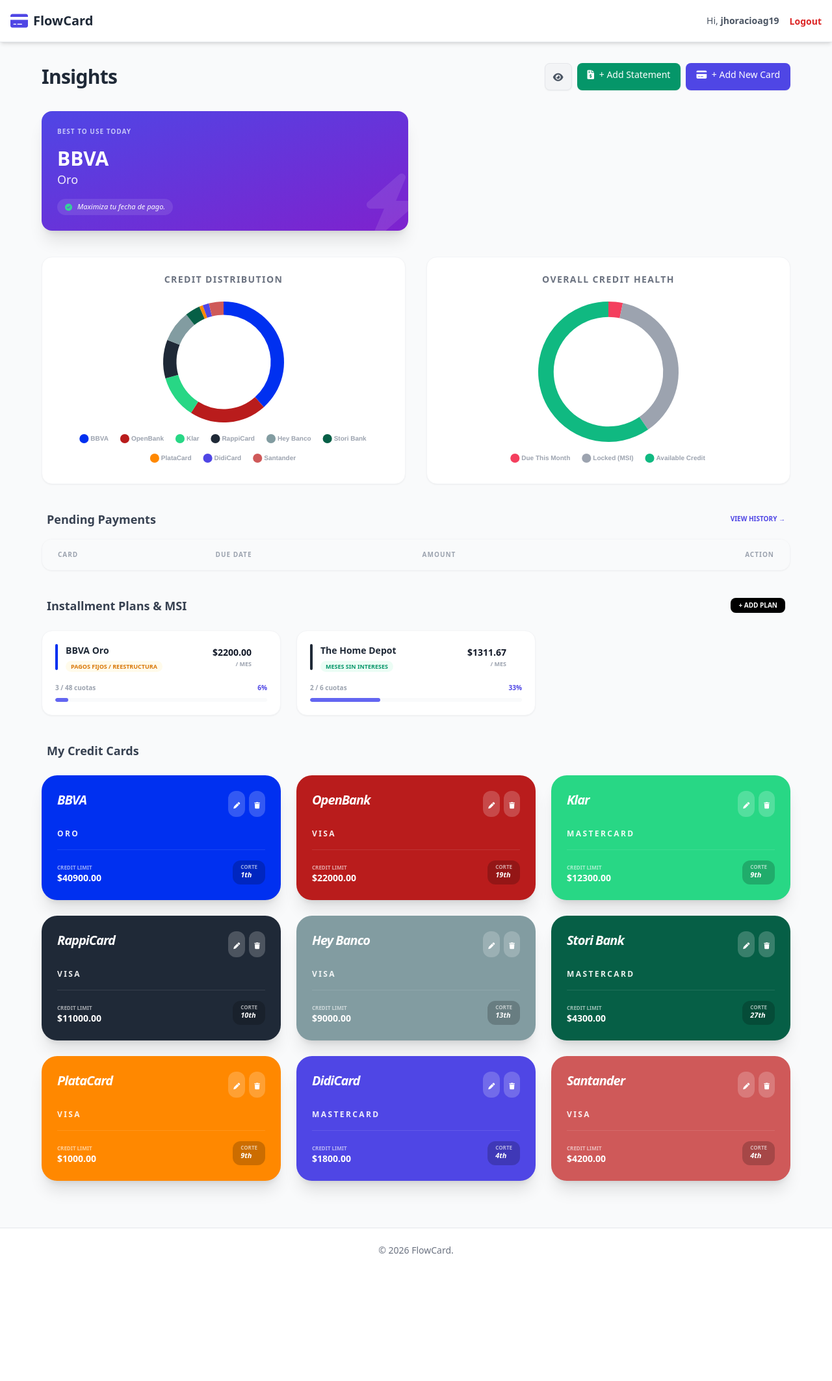
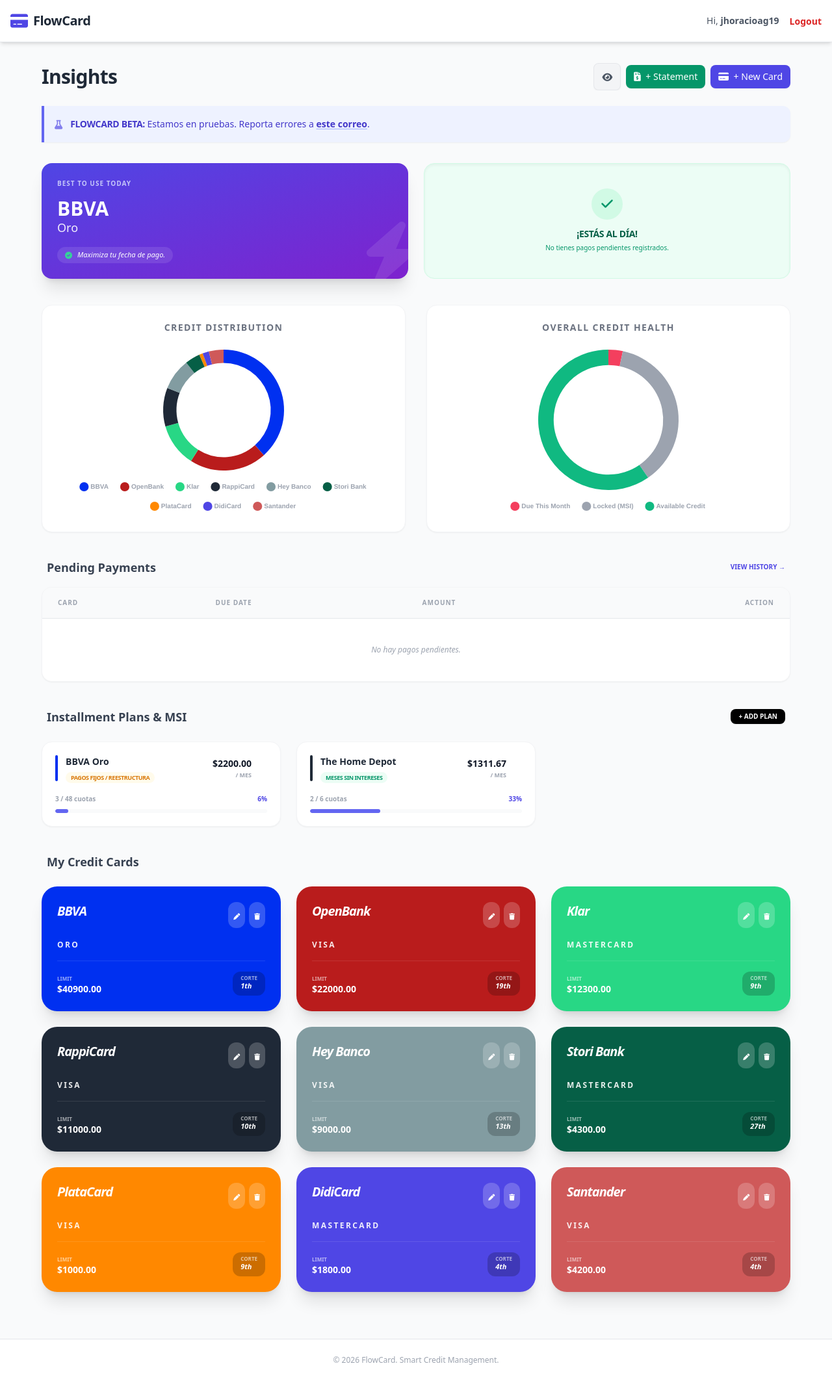
Before and after one commit to jhoracio19/FlowCard, a Django app: page /dashboard/ in a window 1280 px wide. Shown: the whole page at 65% size. Before the commit the page ends 1929 px from the top, so only its background shows below. Run offline with Django 5.2, Linux system fonts and the light colour scheme; a user stored in the database is signed in; data comes from the database, SQL or seed files in the repository; both versions use the stored data as it was after the commit; lists and menus that the app fills with data are empty; some libraries are stand-ins or nearby versions.

Commit message:
build: preparado para beta con aislamiento de usuarios y banner de feedback

```diff
--- a/apps/cards/views.py
+++ b/apps/cards/views.py
@@ -1,19 +1,15 @@
-# apps/cards/views.py
 import json
 from django.views.generic import TemplateView, CreateView, UpdateView, DeleteView
 from django.contrib.auth.mixins import LoginRequiredMixin
 from django.db.models import Sum
 from django.urls import reverse_lazy
 from django.contrib.auth.forms import UserCreationForm
-from django.shortcuts import get_object_or_404
+from django.shortcuts import get_object_or_404, redirect
+from django.views import View
 
 from .models import CreditCard, MonthlyStatement, InstallmentPlan
 from .services import get_best_card_to_use
 from .forms import CreditCardForm, InstallmentPlanForm
-from django.views.generic import UpdateView, DeleteView
-from django.views import View
-from django.shortcuts import get_object_or_404, redirect
-from .models import InstallmentPlan
 
 class DashboardView(LoginRequiredMixin, TemplateView):
     template_name = 'cards/dashboard.html'
@@ -21,48 +17,44 @@
     def get_context_data(self, **kwargs):
         context = super().get_context_data(**kwargs)
 
-        # 1. Datos base del usuario
+        # FILTRADO DE SEGURIDAD: Solo datos del usuario autenticado
         user_cards = CreditCard.objects.filter(user=self.request.user)
+
+        # Filtrar estados de cuenta pendientes del usuario
         pending_statements = MonthlyStatement.objects.filter(
             card__user=self.request.user,
             is_paid=False
-        ).order_by('due_date') # Ordenados por fecha de vencimiento real
+        ).order_by('due_date')
 
+        # Filtrar planes MSI activos del usuario
         installment_plans = InstallmentPlan.objects.filter(
             card__user=self.request.user,
             is_active=True
         )
 
-        # 2. Lógica de Recomendación y Próximo Pago
+        # Lógica de Recomendación
         best_card = get_best_card_to_use(user_cards)
-        # Obtenemos el pago más cercano de la lista ya ordenada
         next_to_pay = pending_statements.first()
 
-        # 3. Datos Gráfica 1 (Distribución por Banco)
+        # Datos para Gráfica 1 (Distribución)
         card_labels = [card.bank_name for card in user_cards]
         card_limits = [float(card.credit_limit) for card in user_cards]
         card_colors = [str(card.color).strip() if card.color else '#4f46e5' for card in user_cards]
 
-        # 4. Lógica Matemática para Gráfica 2 (Salud Financiera)
+        # Lógica para Gráfica 2 (Salud Financiera)
         total_limit = float(user_cards.aggregate(Sum('credit_limit'))['credit_limit__sum'] or 0)
-
-        # A. PAGO INMEDIATO (Rojo)
         statement_debt = float(pending_statements.aggregate(Sum('non_interest_payment'))['non_interest_payment__sum'] or 0)
         current_month_msi = float(installment_plans.aggregate(Sum('monthly_payment'))['monthly_payment__sum'] or 0)
+
         immediate_payment = statement_debt + current_month_msi
-
-        # B. SALDO RETENIDO (Gris): Capital de MSI que aún no vence
         total_remaining_plans = sum(float(plan.remaining_amount) for plan in installment_plans)
         locked_credit = max(0, total_remaining_plans - current_month_msi)
-
-        # C. CRÉDITO DISPONIBLE (Verde)
         available_credit = max(0, total_limit - immediate_payment - locked_credit)
 
-        # 5. Actualizar el contexto
         context.update({
             'cards': user_cards,
             'best_card': best_card,
-            'next_to_pay': next_to_pay, # Nueva variable para el Dashboard
+            'next_to_pay': next_to_pay,
             'pending_statements': pending_statements,
             'installment_plans': installment_plans,
             'chart_labels': json.dumps(card_labels),
@@ -72,7 +64,7 @@
         })
         return context
 
-# --- VISTAS DE TARJETAS ---
+# --- VISTAS DE TARJETAS (SEGURIDAD REFORZADA) ---
 
 class CreditCardCreateView(LoginRequiredMixin, CreateView):
     model = CreditCard
@@ -81,6 +73,7 @@
     success_url = reverse_lazy('cards:dashboard')
 
     def form_valid(self, form):
+        # Asignar automáticamente el usuario logueado al crear
         form.instance.user = self.request.user
         return super().form_valid(form)
 
@@ -91,7 +84,7 @@
     success_url = reverse_lazy('cards:dashboard')
 
     def get_queryset(self):
-        # Asegura que el usuario solo edite sus propias tarjetas
+        # El queryset filtrado evita que editen IDs de otros usuarios
         return CreditCard.objects.filter(user=self.request.user)
 
 class CreditCardDeleteView(LoginRequiredMixin, DeleteView):
@@ -99,15 +92,10 @@
     success_url = reverse_lazy('cards:dashboard')
 
     def get_queryset(self):
-        # Asegura que el usuario solo borre sus propias tarjetas
+        # El queryset filtrado evita que borren IDs ajenos
         return CreditCard.objects.filter(user=self.request.user)
 
-# --- OTRAS VISTAS ---
-
-class RegisterView(CreateView):
-    form_class = UserCreationForm
-    template_name = 'registration/register.html'
-    success_url = reverse_lazy('login')
+# --- VISTAS DE PLANES MSI ---
 
 class InstallmentPlanCreateView(LoginRequiredMixin, CreateView):
     model = InstallmentPlan
@@ -117,12 +105,17 @@
 
     def get_form_kwargs(self):
         kwargs = super().get_form_kwargs()
-        kwargs['user'] = self.request.user
+        kwargs['user'] = self.request.user # Pasa el usuario para filtrar el dropdown de tarjetas en el form
         return kwargs
 
 class InstallmentPlanDeleteView(LoginRequiredMixin, View):
     def post(self, request, pk):
-        # Buscamos el plan asegurándonos que pertenezca al usuario logueado
+        # get_object_or_404 con filtro de usuario es la defensa final
         plan = get_object_or_404(InstallmentPlan, id=pk, card__user=request.user)
         plan.delete()
         return redirect('cards:dashboard')
+
+class RegisterView(CreateView):
+    form_class = UserCreationForm
+    template_name = 'registration/register.html'
+    success_url = reverse_lazy('login')
--- /dev/null
+++ b/requirements.txt
@@ -0,0 +1,4 @@
+asgiref==3.11.0
+Django==6.0
+django-environ==0.12.0
+sqlparse==0.5.5
--- a/templates/base.html
+++ b/templates/base.html
@@ -1,14 +1,24 @@
+{% load static %}
 <!DOCTYPE html>
 <html lang="en">
 <head>
     <meta charset="UTF-8">
-    <meta name="viewport" content="width=device-width, initial-scale=1.0">
+    <meta name="viewport" content="width=device-width, initial-scale=1.0, maximum-scale=1.0, user-scalable=no">
     <title>{% block title %}FlowCard{% endblock %}</title>
+
     <script src="https://cdn.tailwindcss.com"></script>
     <script src="https://unpkg.com/htmx.org@1.9.10"></script>
     <link rel="stylesheet" href="https://cdnjs.cloudflare.com/ajax/libs/font-awesome/6.0.0/css/all.min.css">
+
+    <link rel="icon" type="image/png" href="{% static 'img/logo.png' %}">
+    <link rel="apple-touch-icon" href="{% static 'img/logo-touch.png' %}">
+
     <style>
+        /* Animación suave para eliminar filas con HTMX */
         .htmx-swapping { opacity: 0; transition: opacity 1s ease-out; }
+
+        /* Prevenir que el scroll horizontal se rompa en móviles */
+        body { overflow-x: hidden; }
     </style>
 </head>
 <body class="bg-gray-50 flex flex-col min-h-screen">
@@ -16,14 +26,15 @@
         <div class="max-w-7xl mx-auto px-4 h-16 flex justify-between items-center">
             <a href="{% url 'cards:dashboard' %}" class="flex items-center">
                 <i class="fa-solid fa-credit-card text-indigo-600 text-2xl mr-2"></i>
-                <span class="font-bold text-xl text-gray-800">FlowCard</span>
+                <span class="font-bold text-xl text-gray-800 tracking-tight">FlowCard</span>
             </a>
             <div class="flex items-center space-x-4">
                 {% if user.is_authenticated %}
-                    <span class="text-sm text-gray-600">Hi, <b>{{ user.username }}</b></span>
+
+                    <span class="text-xs md:text-sm text-gray-600">Hi, <b>{{ user.username }}</b></span>
                     <form action="{% url 'logout' %}" method="post" class="inline">
                         {% csrf_token %}
-                        <button type="submit" class="text-red-600 text-sm font-bold">Logout</button>
+                        <button type="submit" class="text-red-600 text-xs md:text-sm font-bold hover:underline">Logout</button>
                     </form>
                 {% else %}
                     <a href="{% url 'login' %}" class="text-gray-600 text-sm">Login</a>
@@ -36,16 +47,10 @@
         {% block content %}{% endblock %}
     </main>
 
-    <footer class="bg-white border-t py-6 text-center text-gray-500 text-sm">
-        &copy; {% now "Y" %} FlowCard.
+    <footer class="bg-white border-t py-6 text-center text-gray-400 text-xs">
+        &copy; {% now "Y" %} FlowCard. Smart Credit Management.
     </footer>
+
     {% block extra_js %}{% endblock %}
-
-    <style>
-    .htmx-swapping {
-        opacity: 0;
-        transition: opacity 1s ease-out;
-    }
-</style>
 </body>
 </html>
--- a/templates/cards/dashboard.html
+++ b/templates/cards/dashboard.html
@@ -3,20 +3,37 @@
 {% block title %}Dashboard - FlowCard{% endblock %}
 
 {% block content %}
-<div class="max-w-6xl mx-auto">
-    <div class="flex justify-between items-center mb-8">
-        <h1 class="text-3xl font-bold text-gray-800 tracking-tight">Insights</h1>
-        <div class="flex gap-2">
-            <button id="privacyBtn" onclick="togglePrivacy()" class="bg-gray-100 hover:bg-gray-200 text-gray-600 px-3 py-2 rounded-lg transition shadow-sm border border-gray-200">
+<div class="max-w-6xl mx-auto px-2 md:px-0">
+    <div class="flex flex-col md:flex-row md:justify-between md:items-center mb-6 gap-4">
+        <h1 class="text-2xl md:text-3xl font-bold text-gray-800 tracking-tight">Insights</h1>
+
+        <div class="flex items-center gap-2 overflow-x-auto pb-2 md:pb-0 scrollbar-hide">
+            <button id="privacyBtn" onclick="togglePrivacy()" class="flex-shrink-0 bg-gray-100 hover:bg-gray-200 text-gray-600 px-3 py-2 rounded-lg transition shadow-sm border border-gray-200">
                 <i class="fa-solid fa-eye text-sm"></i>
             </button>
 
-            <a href="{% url 'statements:add' %}" class="bg-emerald-600 hover:bg-emerald-700 text-white px-4 py-2 rounded-lg font-medium transition shadow-sm text-sm">
-                <i class="fa-solid fa-file-invoice-dollar mr-1"></i> + Add Statement
+            <a href="{% url 'statements:add' %}" class="flex-shrink-0 whitespace-nowrap bg-emerald-600 hover:bg-emerald-700 text-white px-3 py-2 rounded-lg font-medium transition shadow-sm text-xs md:text-sm">
+                <i class="fa-solid fa-file-invoice-dollar mr-1"></i> + Statement
             </a>
-            <a href="{% url 'cards:card_add' %}" class="bg-indigo-600 hover:bg-indigo-700 text-white px-4 py-2 rounded-lg font-medium transition shadow-sm text-sm">
-                <i class="fa-solid fa-credit-card mr-1"></i> + Add New Card
+
+            <a href="{% url 'cards:card_add' %}" class="flex-shrink-0 whitespace-nowrap bg-indigo-600 hover:bg-indigo-700 text-white px-3 py-2 rounded-lg font-medium transition shadow-sm text-xs md:text-sm">
+                <i class="fa-solid fa-credit-card mr-1"></i> + New Card
             </a>
+        </div>
+    </div>
+
+    <div class="bg-indigo-50 border-l-4 border-indigo-500 p-4 mb-8 rounded-r-xl shadow-sm">
+        <div class="flex items-start md:items-center">
+            <div class="flex-shrink-0">
+                <i class="fa-solid fa-flask text-indigo-600 animate-pulse text-sm"></i>
+            </div>
+            <div class="ml-3">
+                <p class="text-[11px] md:text-sm text-indigo-700 leading-relaxed">
+                    <span class="font-bold uppercase tracking-tight">FlowCard Beta:</span>
+                    Estamos en pruebas. Reporta errores a
+                    <a href="mailto:tu-correo@ejemplo.com" class="font-black underline decoration-indigo-300 underline-offset-2">este correo</a>.
+                </p>
+            </div>
         </div>
     </div>
 
@@ -26,7 +43,7 @@
             <div class="relative z-10">
                 <h2 class="text-indigo-100 text-[10px] font-bold uppercase tracking-widest opacity-80">Best to use today</h2>
                 <div class="mt-4">
-                    <span class="text-3xl font-black block">{{ best_card.bank_name }}</span>
+                    <span class="text-3xl font-black block leading-none">{{ best_card.bank_name }}</span>
                     <span class="text-lg opacity-90">{{ best_card.card_name }}</span>
                 </div>
             </div>
@@ -48,7 +65,6 @@
                         {% endif %}
                     {% endwith %}
                 </div>
-
                 <div class="flex items-center gap-4">
                     <div class="w-1.5 h-10 rounded-full" style="background-color: {{ next_to_pay.card.color }};"></div>
                     <div>
@@ -57,7 +73,6 @@
                     </div>
                 </div>
             </div>
-
             <div class="mt-4 flex justify-between items-end">
                 <div>
                     <p class="text-[9px] text-gray-400 uppercase font-black mb-0.5">Amount to pay</p>
@@ -68,7 +83,14 @@
                     <p class="text-lg font-black text-red-600 leading-none">{{ next_to_pay.due_date|date:"M d" }}</p>
                 </div>
             </div>
-            <i class="fa-solid fa-calendar-check absolute -right-4 -bottom-4 text-8xl text-gray-50 pointer-events-none"></i>
+        </div>
+        {% else %}
+        <div class="bg-emerald-50 border border-emerald-100 rounded-2xl p-6 flex flex-col items-center justify-center text-center shadow-inner min-h-[160px]">
+            <div class="w-12 h-12 bg-emerald-100 rounded-full flex items-center justify-center mb-3">
+                <i class="fa-solid fa-check text-emerald-600 text-xl"></i>
+            </div>
+            <p class="text-emerald-800 font-black text-sm uppercase tracking-tight">¡Estás al día!</p>
+            <p class="text-emerald-600 text-[10px] font-medium mt-1">No tienes pagos pendientes registrados.</p>
         </div>
         {% endif %}
     </div>
@@ -89,6 +111,7 @@
         <a href="{% url 'statements:history' %}" class="text-[10px] text-indigo-600 font-bold uppercase hover:underline">View History →</a>
     </div>
     <div class="bg-white rounded-2xl shadow-sm border border-gray-100 overflow-hidden mb-10">
+        <div class="overflow-x-auto">
             <table class="min-w-full divide-y divide-gray-200">
                 <thead class="bg-gray-50">
                     <tr>
@@ -101,7 +124,7 @@
                 <tbody class="bg-white divide-y divide-gray-100">
                     {% for statement in pending_statements %}
                     <tr class="hover:bg-gray-50 transition-colors">
-                    <td class="px-6 py-4">
+                        <td class="px-6 py-4 whitespace-nowrap">
                             <div class="flex items-center gap-3">
                                 <div class="w-1 h-8 rounded-full" style="background-color: {{ statement.card.color }};"></div>
                                 <div>
@@ -110,26 +133,24 @@
                                 </div>
                             </div>
                         </td>
-                    <td class="px-6 py-4 text-sm font-bold text-gray-700">
+                        <td class="px-6 py-4 whitespace-nowrap text-sm font-bold text-gray-700">
                             {{ statement.month_year|date:"M d, Y" }}
                         </td>
-                    <td class="px-6 py-4">
+                        <td class="px-6 py-4 whitespace-nowrap">
                             <span class="amount-blur text-sm font-black text-gray-900 transition-all duration-300">${{ statement.non_interest_payment }}</span>
                         </td>
-                    <td class="px-6 py-4 text-right">
-                        <button hx-post="{% url 'statements:mark_as_paid' statement.id %}"
-                                hx-target="closest tr"
-                                hx-swap="outerHTML swap:1s"
-                                hx-headers='{"X-CSRFToken": "{{ csrf_token }}"}'
-                                hx-on::after-request="setTimeout(() => { location.reload(); }, 1000)"
-                                class="bg-indigo-50 text-indigo-600 px-3 py-1 rounded-lg text-[10px] font-black hover:bg-indigo-600 hover:text-white transition-all uppercase">
+                        <td class="px-6 py-4 text-right whitespace-nowrap">
+                            <button hx-post="{% url 'statements:mark_as_paid' statement.id %}" hx-target="closest tr" hx-swap="outerHTML swap:1s" hx-headers='{"X-CSRFToken": "{{ csrf_token }}"}' hx-on::after-request="setTimeout(() => { location.reload(); }, 1000)" class="bg-indigo-50 text-indigo-600 px-3 py-1 rounded-lg text-[10px] font-black hover:bg-indigo-600 hover:text-white transition-all uppercase">
                                 Paid
                             </button>
                         </td>
                     </tr>
+                    {% empty %}
+                    <tr><td colspan="4" class="px-6 py-10 text-center text-gray-400 text-xs italic font-medium">No hay pagos pendientes.</td></tr>
                     {% endfor %}
                 </tbody>
             </table>
+        </div>
     </div>
 
     <div class="flex justify-between items-center mb-6 px-2">
@@ -139,20 +160,18 @@
     <div class="grid grid-cols-1 md:grid-cols-2 lg:grid-cols-3 gap-6 mb-10">
         {% for plan in installment_plans %}
         <div class="bg-white rounded-2xl shadow-sm border border-gray-100 p-5 hover:shadow-md transition-shadow relative group">
-
             <form action="{% url 'cards:plan_delete' plan.id %}" method="post" class="absolute top-2 right-2 opacity-0 group-hover:opacity-100 transition-opacity" onsubmit="return confirm('¿Liquidar este plan manualmente?');">
                 {% csrf_token %}
                 <button type="submit" class="text-gray-300 hover:text-red-500 p-1">
                     <i class="fa-solid fa-trash-can text-[10px]"></i>
                 </button>
             </form>
-
             <div class="flex justify-between items-start mb-4">
                 <div class="flex items-start gap-3">
                     <div class="w-1 h-10 rounded-full" style="background-color: {{ plan.card.color }};"></div>
                     <div>
-                        <h4 class="font-bold text-gray-800 text-sm">{{ plan.name }}</h4>
-                        <span class="text-[9px] px-2 py-0.5 rounded-full {% if plan.type == 'MSI' %}bg-emerald-50 text-emerald-600{% else %}bg-amber-50 text-amber-600{% endif %} font-black uppercase">{{ plan.get_type_display }}</span>
+                        <h4 class="font-bold text-gray-800 text-sm truncate max-w-[120px]">{{ plan.name }}</h4>
+                        <span class="text-[9px] px-2 py-0.5 rounded-full {% if plan.type == 'MSI' %}bg-emerald-50 text-emerald-600{% else %}bg-amber-50 text-amber-600{% endif %} font-black uppercase tracking-tighter">{{ plan.get_type_display }}</span>
                     </div>
                 </div>
                 <div class="text-right pr-6">
@@ -166,16 +185,14 @@
                     <span class="text-indigo-600">{% widthratio plan.current_installment plan.total_installments 100 %}%</span>
                 </div>
                 <div class="w-full bg-gray-50 rounded-full h-1.5 overflow-hidden">
-                    <div class="bg-indigo-500 h-1.5 rounded-full" style="width: {% widthratio plan.current_installment plan.total_installments 100 %}%"></div>
+                    <div class="bg-indigo-500 h-1.5 rounded-full transition-all duration-1000" style="width: {% widthratio plan.current_installment plan.total_installments 100 %}%"></div>
                 </div>
             </div>
         </div>
         {% endfor %}
     </div>
 
-    <div class="px-2 mb-6">
-        <h3 class="text-lg font-black text-gray-700">My Credit Cards</h3>
-    </div>
+    <div class="px-2 mb-6 text-lg font-black text-gray-700">My Credit Cards</div>
     <div class="grid grid-cols-1 md:grid-cols-2 lg:grid-cols-3 gap-6 mb-10">
         {% for card in cards %}
         <div class="rounded-3xl p-6 text-white shadow-xl relative overflow-hidden h-48 flex flex-col justify-between" style="background-color: {{ card.color|default:'#4f46e5' }};">
@@ -190,7 +207,7 @@
                 <h4 class="font-black tracking-[0.2em] uppercase text-xs opacity-90 mb-4">{{ card.card_name }}</h4>
                 <div class="flex justify-between items-end border-t border-white/10 pt-4">
                     <div>
-                        <p class="text-[8px] font-black uppercase opacity-60">Credit Limit</p>
+                        <p class="text-[8px] font-black uppercase opacity-60">Limit</p>
                         <p class="amount-blur text-sm font-black transition-all duration-300">${{ card.credit_limit }}</p>
                     </div>
                     <div class="bg-black/20 px-3 py-1.5 rounded-xl">
@@ -208,17 +225,11 @@
 {% block extra_js %}
 <script src="https://cdn.jsdelivr.net/npm/chart.js"></script>
 <script>
-    // --- LÓGICA DE PRIVACIDAD ---
     function togglePrivacy() {
         const amounts = document.querySelectorAll('.amount-blur');
         const btn = document.getElementById('privacyBtn');
         const icon = btn.querySelector('i');
-
-        amounts.forEach(el => {
-            el.classList.toggle('blur-md');
-            el.classList.toggle('select-none'); // Evita que copien el texto mientras está oculto
-        });
-
+        amounts.forEach(el => { el.classList.toggle('blur-md'); el.classList.toggle('select-none'); });
         if (icon.classList.contains('fa-eye')) {
             icon.classList.replace('fa-eye', 'fa-eye-slash');
             localStorage.setItem('privacyMode', 'on');
@@ -228,14 +239,10 @@
         }
     }
 
-    // Persistencia del estado al cargar
     document.addEventListener('DOMContentLoaded', () => {
-        if (localStorage.getItem('privacyMode') === 'on') {
-            togglePrivacy();
-        }
+        if (localStorage.getItem('privacyMode') === 'on') { togglePrivacy(); }
     });
 
-    // --- GRÁFICAS ---
     const chartOptions = {
         maintainAspectRatio: false, cutout: '78%',
         plugins: { legend: { position: 'bottom', labels: { usePointStyle: true, padding: 20, font: { size: 10, weight: '700' }, color: '#9ca3af' } } }
```
Also changed, not shown: apps/statements/views.py (+9 -4 lines), db.sqlite3. Lines whose indentation alone changed are shown as unchanged.
